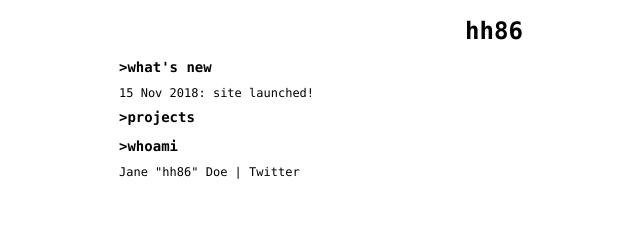
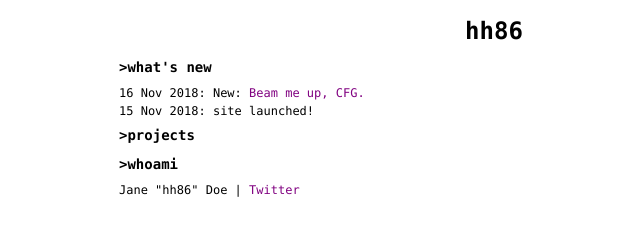
Before and after one commit to gavz/86hh.github.io, a plain HTML site: page index.html in a window 1280 px wide. Shown: the part 342-578 px from the top of the page, without its empty margins (146-786 px from the left). Drawn offline with Linux system fonts and the light colour scheme.

Commit message:
Beam me up, CFG.

```diff
--- a/index.html
+++ b/index.html
@@ -21,13 +21,13 @@ body {
 }
 
 a:link {
-    color: black;
+    color: purple;
     background-color: transparent;
     text-decoration: none;
 }
 
 a:visited {
-    color: black;
+    color: purple;
     background-color: transparent;
     text-decoration: none;
 }
@@ -39,7 +39,7 @@ a:hover {
 }
 
 a:active {
-    color: black;
+    color: purple;
     background-color: transparent;
     text-decoration: underline;
 }
@@ -61,6 +61,7 @@ p { text-align: justify; font-family: Consolas, monaco, monospace; font-size: 12
 
   <h1>hh86</h1>
   <h3>>what's new<h3>
+  <p>16 Nov 2018: New: <a href="https://86hh.github.io/texts/cfg.html">Beam me up, CFG.</a></p>
   <p>15 Nov 2018: site launched!</p>
   <h3>>projects</h3>
 
```
Also changed, not shown: texts/cfg_images/cfg_badbits.png (added), texts/cfg_images/cfg_bitmap.png (added), texts/cfg_images/cfg_code.png (added), texts/cfg_images/cfg_fields.png (added), texts/cfg_images/cfg_icall_nop.png (added), texts/cfg_images/cfg_lcdir.png (added), texts/cfg_images/cfg_ntdll.png (added).
